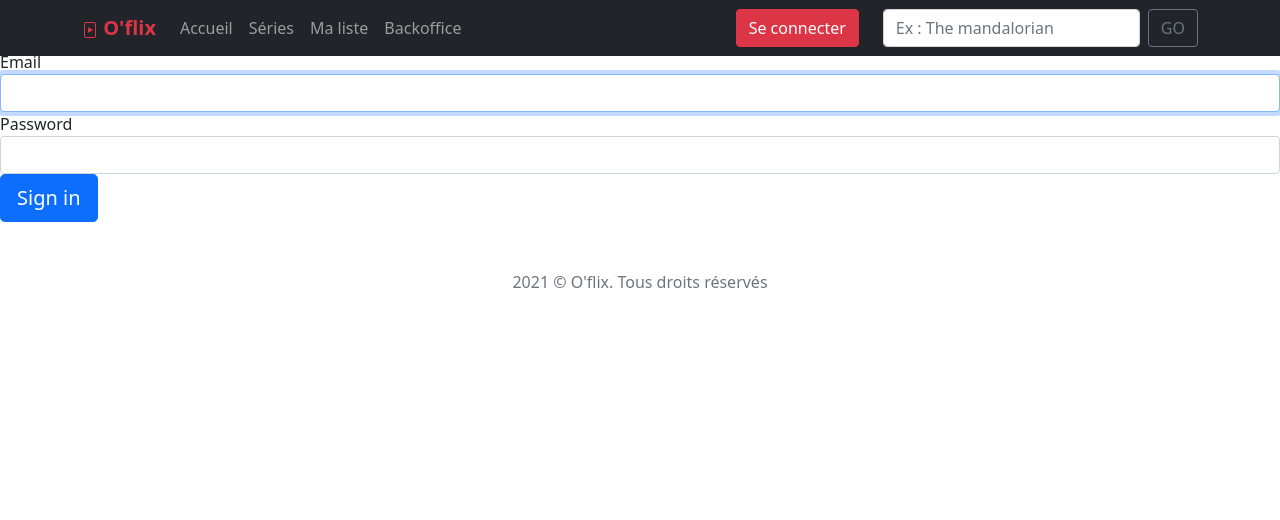
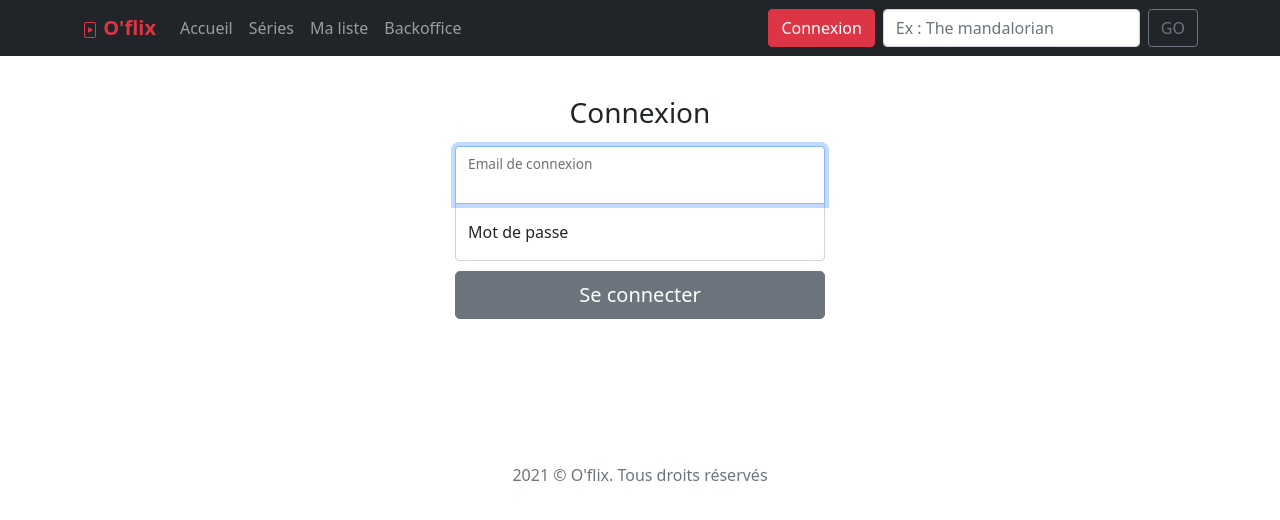
Before and after one commit to adrien-dubois/o-flix, a Symfony app: template templates/security/login.html.twig in a window 1280 px wide. Shown: the top 520 px of the page. Run offline with Twig, Linux system fonts and the light colour scheme; the template is opened without the code that fills it, so the values that code supplies are empty; some libraries are stand-ins or nearby versions.

Commit message:
Login page & connection conditions in place

```diff
--- a/templates/base.html.twig
+++ b/templates/base.html.twig
@@ -5,7 +5,9 @@
         <meta http-equiv="X-UA-Compatible" content="IE=edge">
         <meta name="viewport" content="width=device-width, initial-scale=1.0">
         <title>{% block title %}O'Flix{% endblock %}</title>
+
         {% block stylesheets %}
+            <script src="https://use.fontawesome.com/releases/v5.15.3/js/all.js" crossorigin="anonymous"></script>
             <link rel="stylesheet" href=" {{ asset('css/bootstrap.css')}} ">
             <link rel="stylesheet" href="{{ asset('css/oflix.css') }}">
         {% endblock %}
--- a/templates/partials/_navbar.html.twig
+++ b/templates/partials/_navbar.html.twig
@@ -38,11 +38,14 @@
 
 
                     </ul>
-                    <ul class="navbar-nav me-4 mb-md-0">
-                        <li class="nav-item">
-                            <a class="btn btn-danger" aria-current="page" href=" {{path ('app_login')}} ">Se connecter</a>
-                        </li>
-                    </ul>
+                    <div class="d-flex">
+                        {% if app.user %}
+                            <p class="my-2 fw-bold" style="color: white;">  {{app.user.firstname}} {{app.user.lastname}} </p>
+                            <a class="btn btn-danger mx-2" href=" {{path('app_logout')}} ">Deconnexion</a>
+                        {% else %}
+                            <a class="btn btn-danger mx-2" href=" {{path('app_login')}} ">Connexion</a>
+                        {% endif %}
+                    </div>
                     <form class="d-flex m" action=" {{path('search_index')}} ">
                         <input class="form-control me-2" type="search" placeholder="Ex : The mandalorian" aria-label="Search" name="q">
                         <button class="btn btn-outline-secondary" type="submit">GO</button>
--- a/templates/security/login.html.twig
+++ b/templates/security/login.html.twig
@@ -5,6 +5,8 @@
 {% endblock %}
 
 {% block body %}
+ <section class="py-5  container">
+  <div class="form-signin py-5">
         <form method="post">
         {% if error %}
             <div class="alert alert-danger">{{ error.messageKey|trans(error.messageData, 'security') }}</div>
@@ -12,15 +14,23 @@
 
         {% if app.user %}
             <div class="mb-3">
-            You are logged in as {{ app.user.username }}, <a href="{{ path('app_logout') }}">Logout</a>
+                Vous êtes connecté en tant que {{ app.user.username }}, <a href="{{ path('app_logout') }}">Logout</a>
             </div>
         {% endif %}
 
-    <h1 class="h3 mb-3 font-weight-normal">Please sign in</h1>
-    <label for="inputEmail">Email</label>
-    <input type="email" value="{{ last_username }}" name="email" id="inputEmail" class="form-control" autocomplete="email" required autofocus>
-    <label for="inputPassword">Password</label>
-    <input type="password" name="password" id="inputPassword" class="form-control" autocomplete="current-password" required>
+            <h1 class="h3 mb-3 fw-normal text-center">Connexion</h1>
+
+            <div class="form-floating">
+                <input type="email" value="{{ last_username }}" name="email" id="inputEmail" placeholder="E-Mail" class="form-control" autocomplete="email" required autofocus>
+                <label for="inputEmail">Email de connexion</label>
+            </div>
+
+            <div class="form-floating">
+                <input type="password" placeholder="Mot de passe" name="password" id="inputPassword" class="form-control" autocomplete="current-password" required>
+                <label for="inputPassword">Mot de passe</label>
+            </div>
+
+
 
         <input type="hidden" name="_csrf_token"
             value="{{ csrf_token('authenticate') }}"
@@ -37,8 +47,11 @@
             </div>
         #}
 
-    <button class="btn btn-lg btn-primary" type="submit">
-        Sign in
-    </button>
+            <button class="w-100 btn btn-lg btn-secondary" type="submit">Se connecter</button>
         </form>
+    </div>
+
+    </section>
+    </main>
+
 {% endblock %}
```
Also changed, not shown: public/css/oflix.css (+33 -0 lines), templates/home/home.html.twig (+13 -2 lines). Lines whose indentation alone changed are shown as unchanged.
